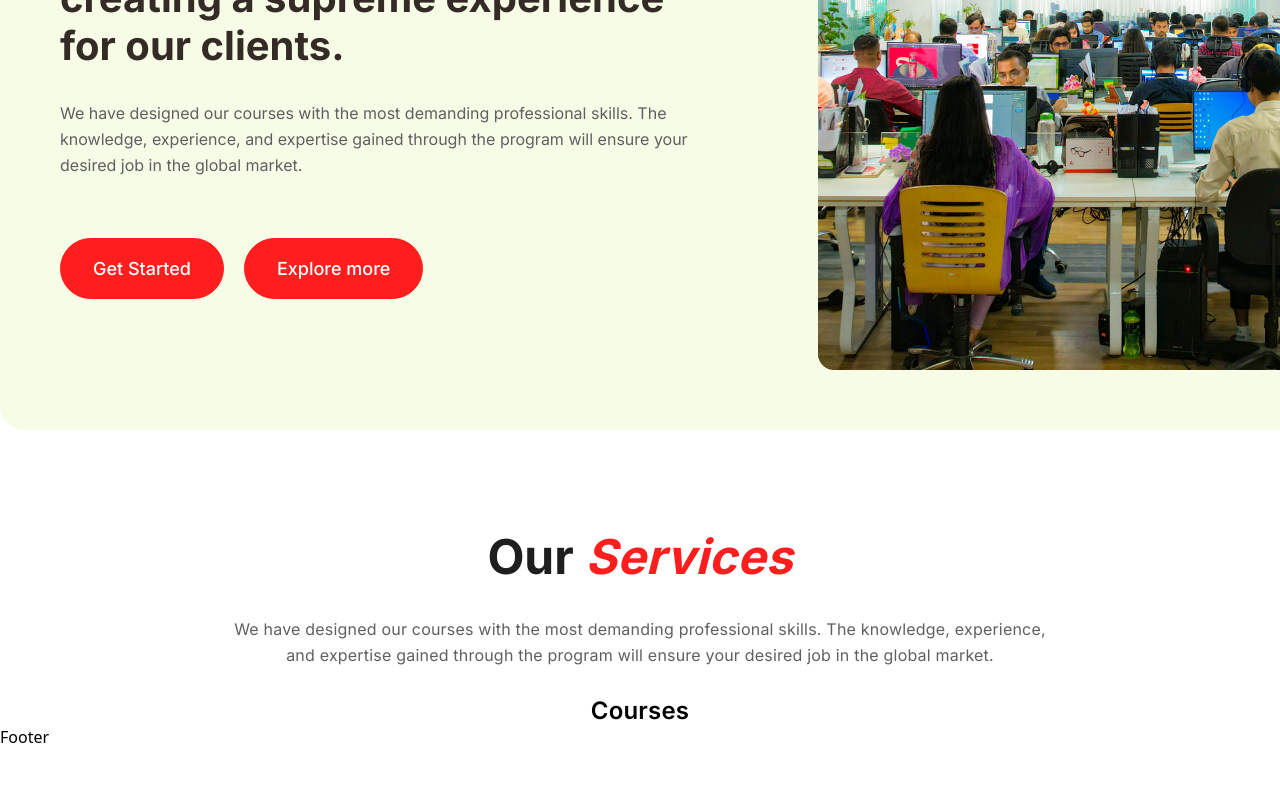
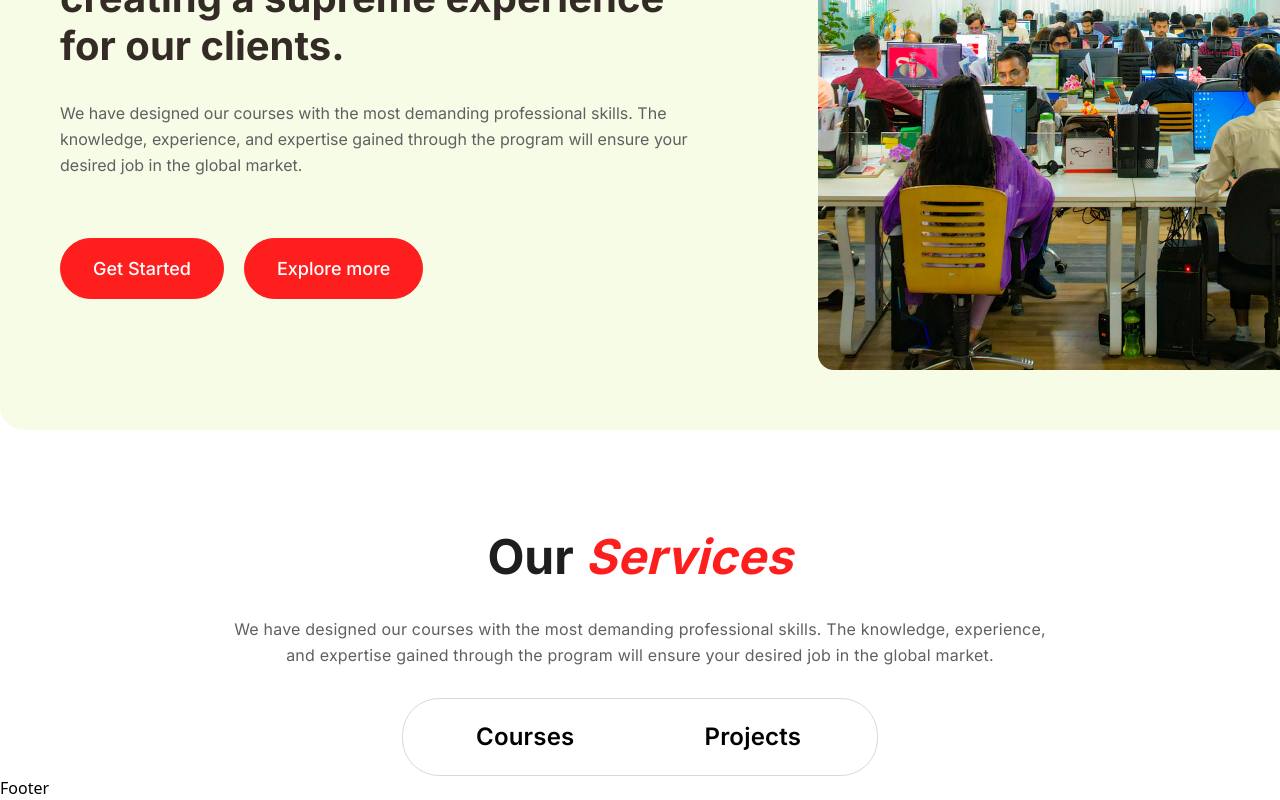
Before and after one commit to shoumen-shomu/creative-it-canada, a Next.js app: page / in a window 1280 px wide. Shown: the part 1654-2454 px from the top of the page. Before the commit the page ends 2403 px from the top, so only its background shows below. Built offline with nearby package versions, Linux system fonts and the light colour scheme; a web font is replaced by a local one.

Commit message:
About Button Done

```diff
--- a/src/app/components/layouts/home/Service.jsx
+++ b/src/app/components/layouts/home/Service.jsx
@@ -21,10 +21,15 @@ const Service = () => {
                 global market.
               </p>
             </div>
-            <div className="mt-7.5 text-center">
-              <div className="group inline-block">
-                <p className="font-inter font-semibold text-[24px] text-black leading-6.5 tracking-[0.2px] group-hover:py-4 group-hover:px-16 group-hover:bg-primary group-hover:rounded-[29px] ">
+            <div className="mt-7.5 p-2 border-[#D9D9D9] border rounded-[37px] w-119 flex mx-auto ">
+              <div className="group py-4 px-16 bg-white text-white border-white rounded-[29px] border hover:border-primary hover:bg-primary duration-300 inline-block">
+                <p className="font-inter font-semibold text-[24px] text-[#000000] group-hover:text-white leading-6.5 tracking-[0.2px] ">
                   Courses
+                </p>
+              </div>
+              <div className="group py-4 px-16 bg-white text-white border-white rounded-[29px] border hover:border-primary hover:bg-primary duration-300 inline-block">
+                <p className="font-inter font-semibold text-[24px] text-[#000000] group-hover:text-white leading-6.5 tracking-[0.2px] ">
+                  Projects
                 </p>
               </div>
             </div>
```
